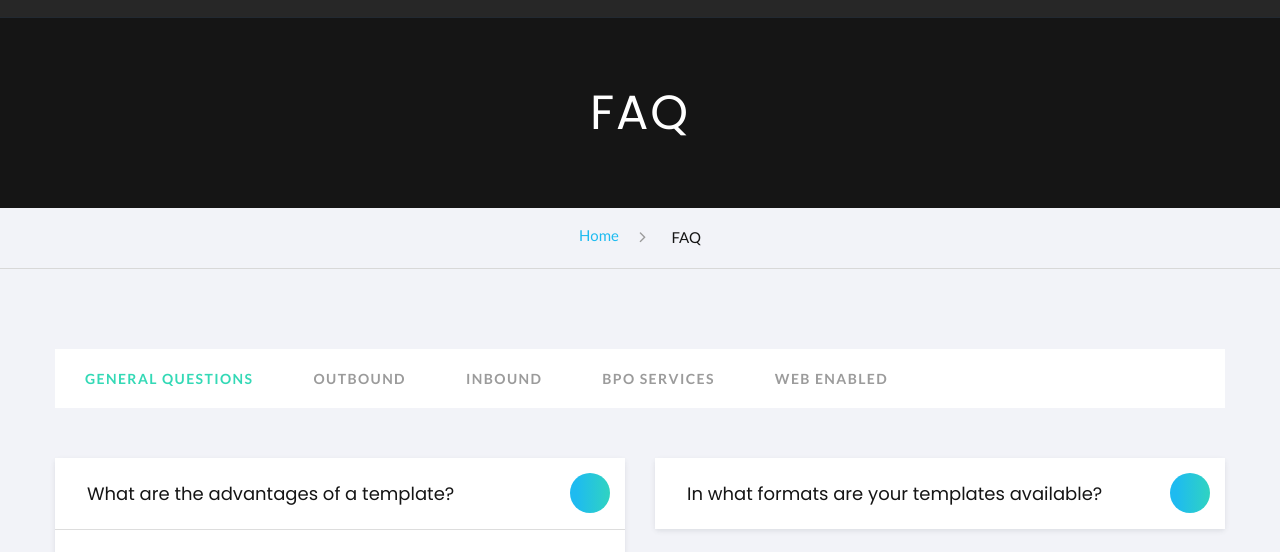
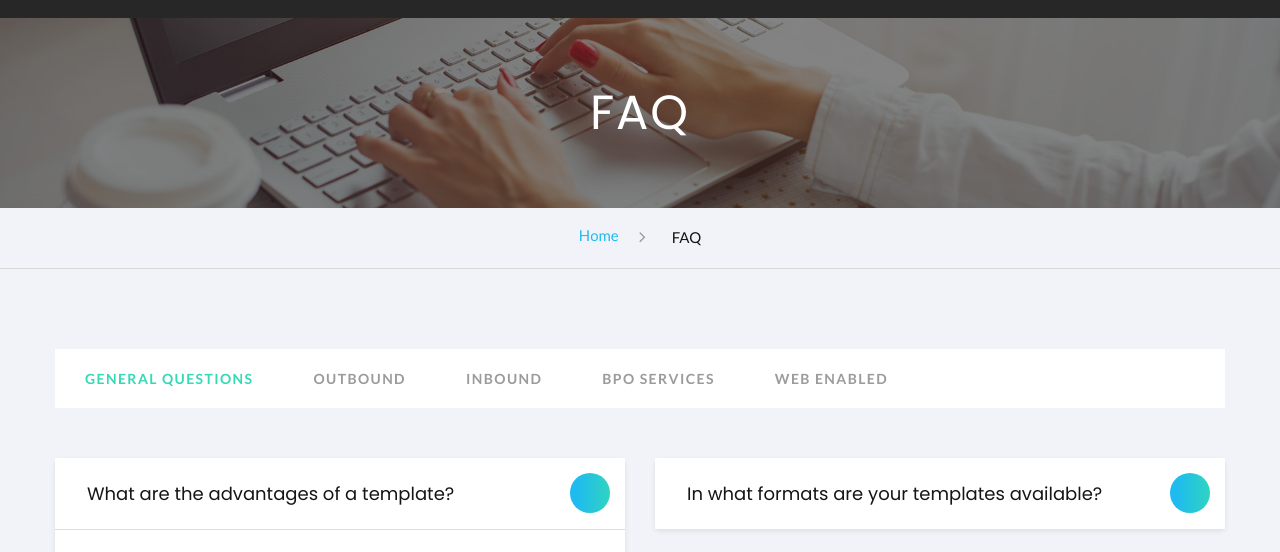
Before and after one commit to lokesh-kurre/call-centre-com, a plain HTML site: page faq/faq.html in a window 1280 px wide. Shown: the part 169-721 px from the top of the page. Drawn offline with Linux system fonts and the light colour scheme; some packages are replaced by stand-ins of ours; a script that the page names is missing; a web font is replaced by a local one.

Commit message:
some changes

```diff
--- a/faq/faq.html
+++ b/faq/faq.html
@@ -9,6 +9,7 @@
         <meta charset="utf-8">
         <!-- Stylesheets-->
         <link rel="stylesheet" type="text/css" href="//fonts.googleapis.com/css?family=Lato:400,700%7CPoppins:400,500">
+        <link rel="stylesheet" href="../asset/css/global.css">
         <link rel="stylesheet" href="../asset/css/bootstrap.css">
         <link rel="stylesheet" href="../asset/css/style.css">
         <link rel="stylesheet" href="../asset/css/font-awesome.min.css">
@@ -114,7 +115,7 @@
             <!-- Breadcrumbs -->
             <section class="breadcrumbs-custom">
                 <div class="breadcrumbs-custom__aside bg-image context-dark"
-                    style="background-image: url(images/bg-image-10-1920x1080.jpg);">
+                    style="background-image: url(../asset/images/bg-image-10-1920x1080.jpg);">
                     <div class="shell">
                         <h2 class="breadcrumbs-custom__title">FAQ</h2>
                     </div>
```
Also changed, not shown: global-focus/global-focus.html (+1 -0 lines), asset/images/circle-example.png (renamed from global-focus/images/circle-example.png), asset/images/circle-inner.png (renamed from global-focus/images/circle-inner.png), contact-us/images/bg-image-8-1920x1000.jpg (added).
